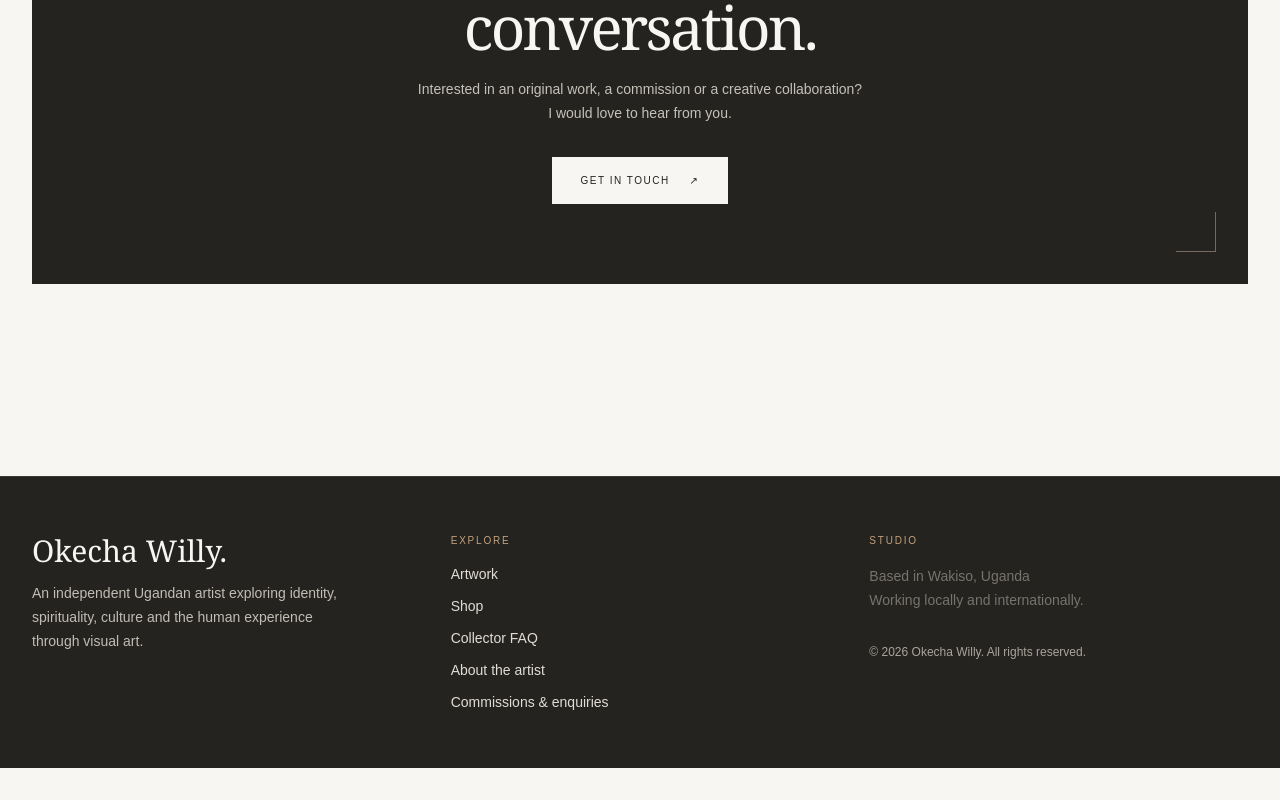
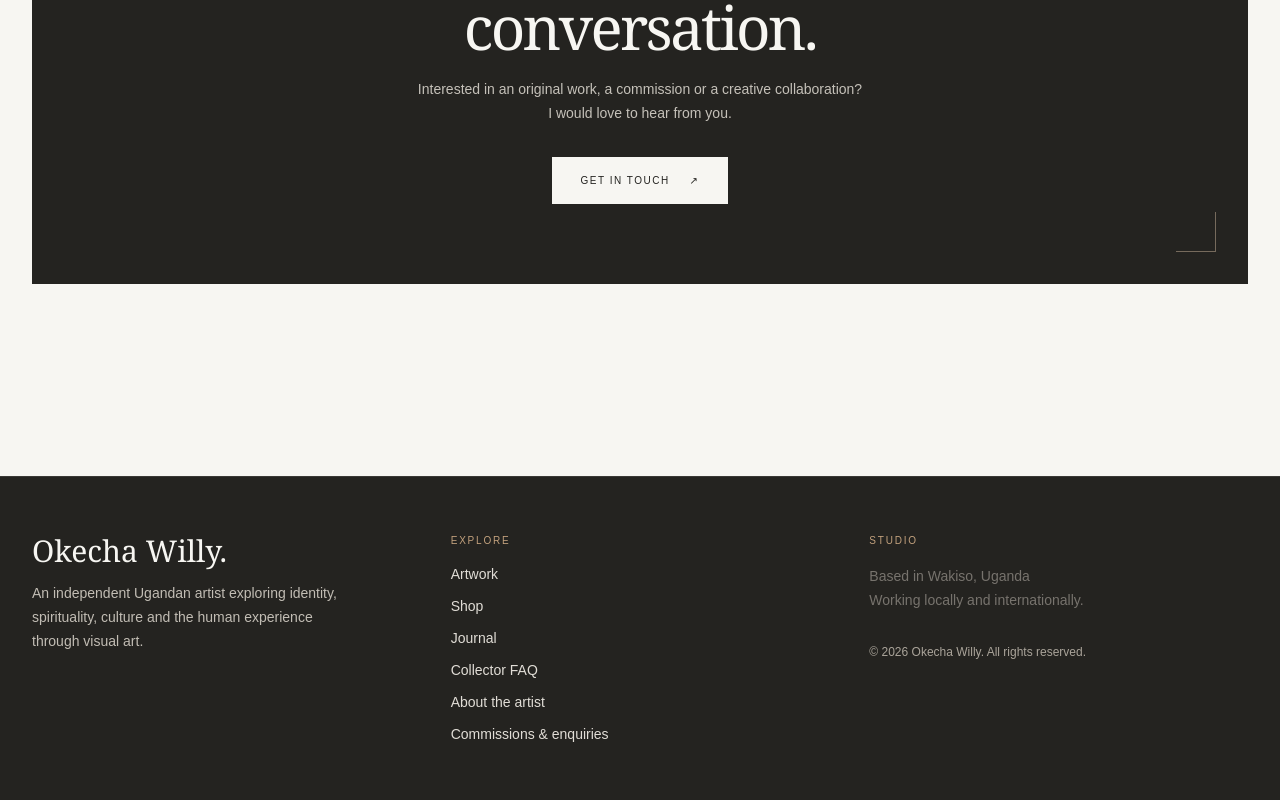
Before and after one commit to OkechaWilly/okechawilly, a Next.js app: page / in a window 1280 px wide. Shown: the part 2695-3495 px from the top of the page. Before the commit the page ends 3463 px from the top, so only its background shows below. Built offline with nearby package versions, Linux system fonts and the light colour scheme; no server answers; the database is empty.

Commit message:
Add journal to site footer

```diff
--- a/src/components/site-chrome.tsx
+++ b/src/components/site-chrome.tsx
@@ -125,6 +125,7 @@ export function SiteFooter() {
           <div className="mt-4 flex flex-col gap-3 text-sm text-[#e1ddd6] [&_a]:transition-colors [&_a:hover]:text-[#c2a17d]">
             <Link href="/artwork">Artwork</Link>
             <Link href="/shop">Shop</Link>
+            <Link href="/journal">Journal</Link>
             <Link href="/faq">Collector FAQ</Link>
             <Link href="/about">About the artist</Link>
             <Link href="/contact">Commissions &amp; enquiries</Link>
```
